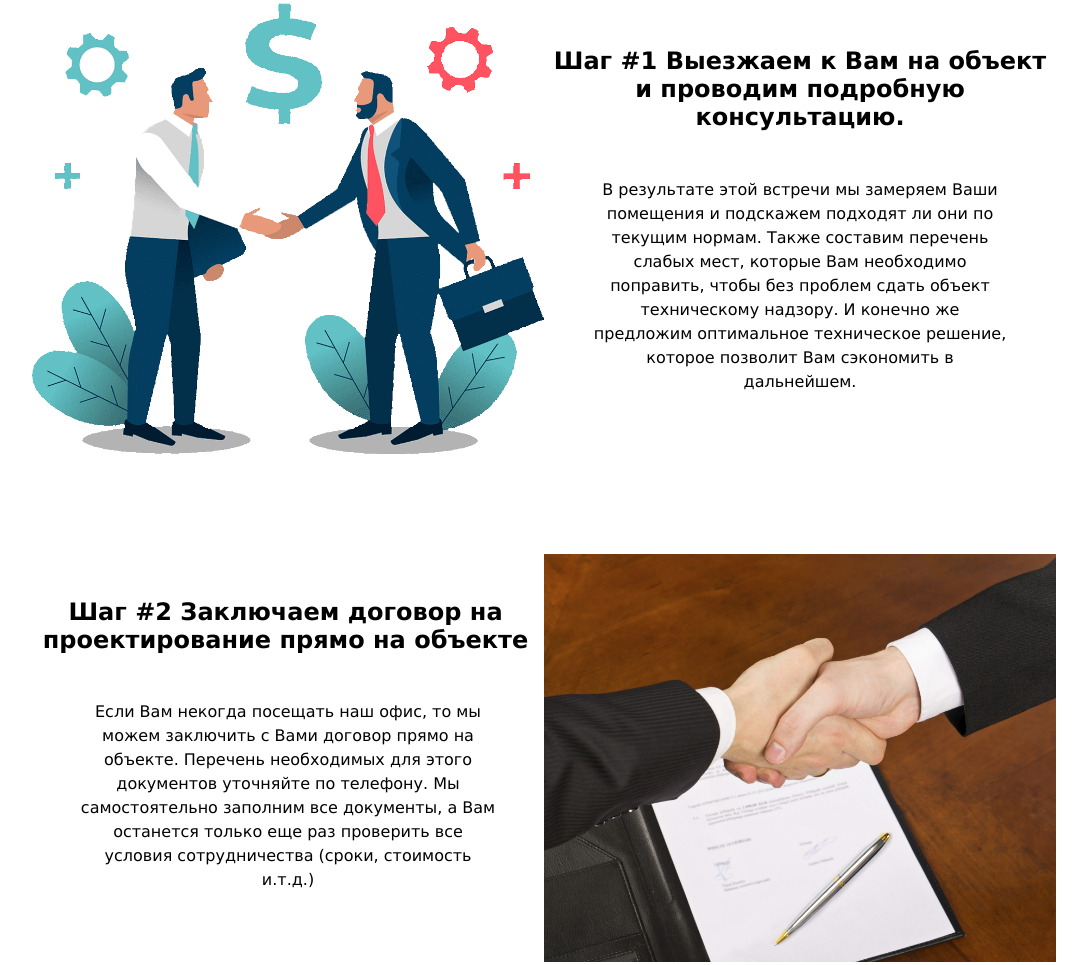
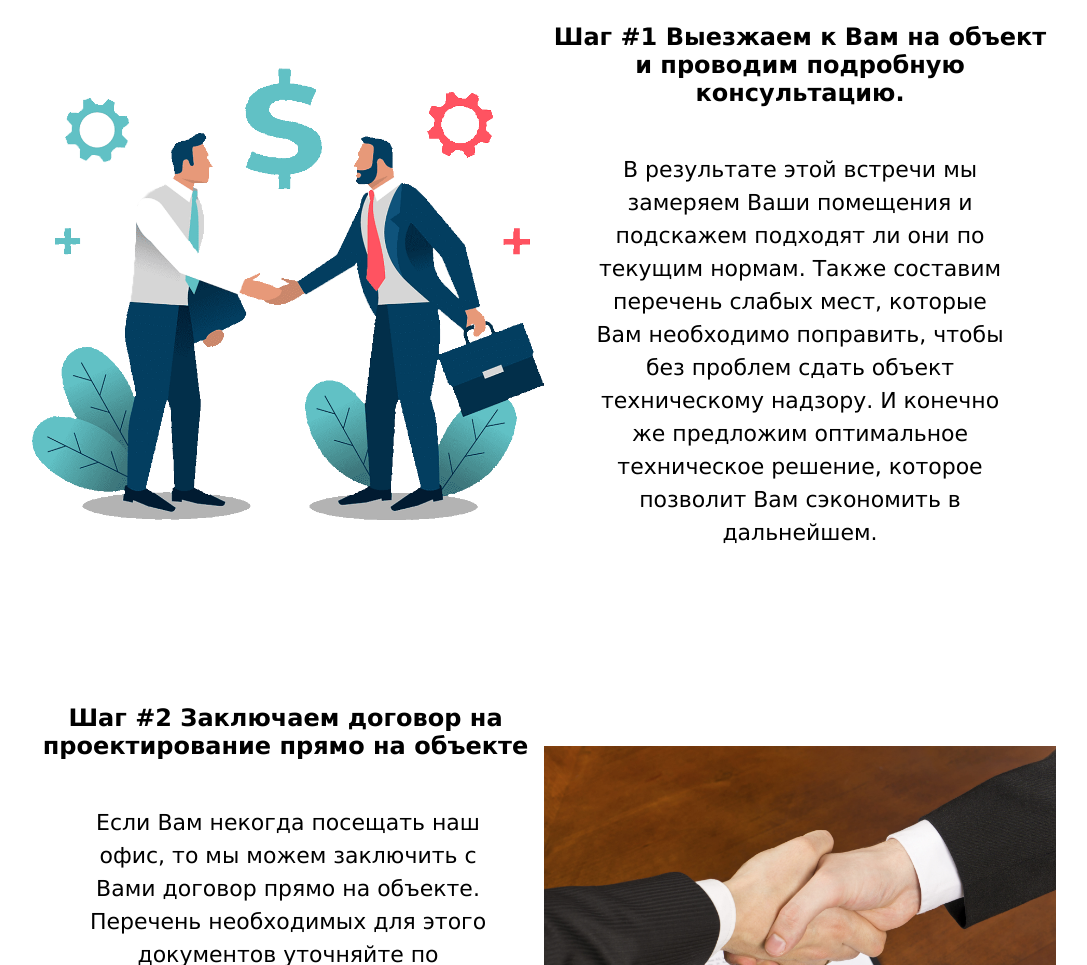
Before and after one commit to Prudexxx/SlavGazy, a plain HTML site: page index.html in a window 1280 px wide. Shown: the part 1066-2031 px from the top of the page, without its empty margins (96-1183 px from the left). Drawn offline with Linux system fonts and the light colour scheme.

Commit message:
Update gaz.css

```diff
--- a/gaz.css
+++ b/gaz.css
@@ -30,6 +30,8 @@ p{
     line-height: 150%;
     margin:  7% 7%;
     padding: 2%;
+    font-size: 22px;
+}
 }
 
 .shapkaGaz {
```
